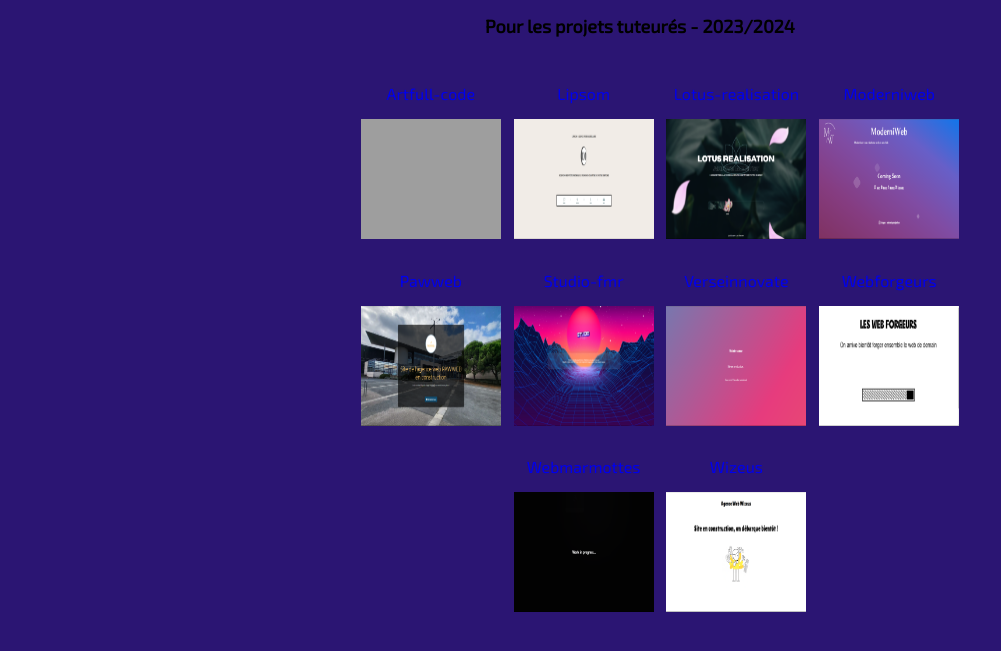
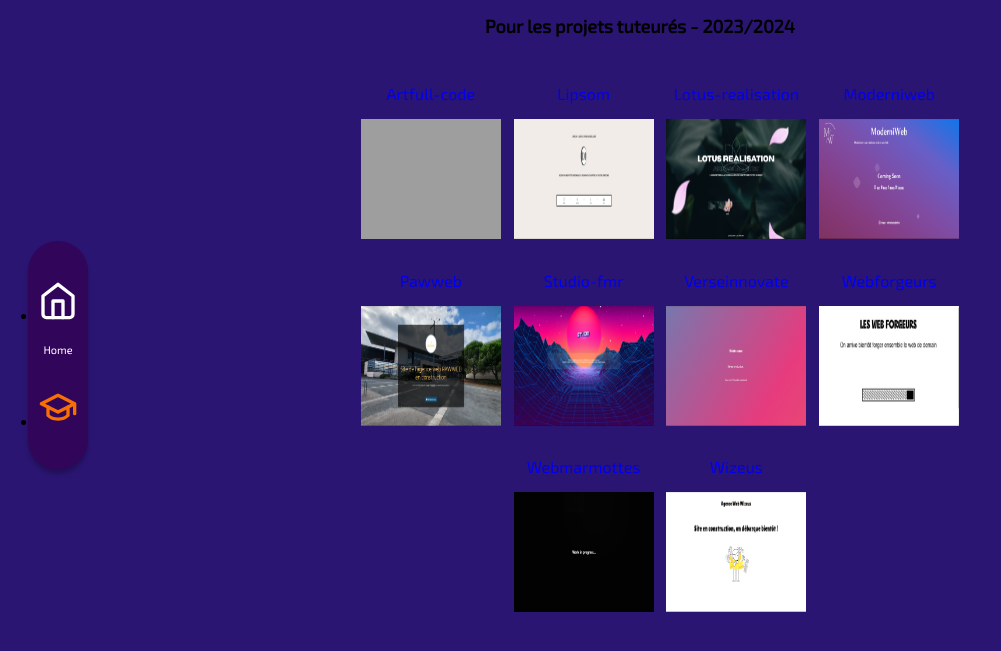
Before and after one commit to JohanMorga/SiteServeurLPMIAW, a PHP site: page /agence.php in a window 1280 px wide. Shown: the part 89-740 px from the top of the page, without its empty margins (0-1001 px from the left). Run offline with PHP 8.4, Linux system fonts and the light colour scheme; style sheets or scripts are compiled from the project's sources; grey boxes are pictures that could not be loaded.

Commit message:
add menu on agence.php

```diff
--- a/agence.php
+++ b/agence.php
@@ -14,6 +14,30 @@
     <h1 class="header__title">Les agences créées par les étudiants de la licence professionnelle
     </h1>
 </header>
+<nav>
+    <ul class="nav-menu">
+        <li class="nav-menu__element">
+            <a class="nav-menu__link nav-menu__link" href="index.php">
+                <svg xmlns="http://www.w3.org/2000/svg" width="40" height="40" viewBox="0 0 24 24" fill="none"
+                     stroke="currentColor" stroke-width="2" stroke-linecap="round" stroke-linejoin="round"
+                     class="lucide lucide-home">
+                    <path d="m3 9 9-7 9 7v11a2 2 0 0 1-2 2H5a2 2 0 0 1-2-2z"/>
+                    <polyline points="9 22 9 12 15 12 15 22"/>
+                </svg>
+                <p class="nav-menu__text nav-menu__text--active">Home</p></a>
+        </li>
+        <li class="nav-menu__element">
+            <a class="nav-menu__link--active" href="agence.php">
+                <svg xmlns="http://www.w3.org/2000/svg" width="40" height="40" viewBox="0 0 24 24" fill="none"
+                     stroke="currentColor" stroke-width="2" stroke-linecap="round" stroke-linejoin="round"
+                     class="lucide lucide-graduation-cap">
+                    <path d="M22 10v6M2 10l10-5 10 5-10 5z"/>
+                    <path d="M6 12v5c3 3 9 3 12 0v-5"/>
+                </svg>
+                <p class="nav-menu__text nav-menu__text--inactive">Agences</p></a>
+        </li>
+    </ul>
+</nav>
 <main>
     <section class="projets">
         <h2 class="projets__title">Pour les projets tuteurés - 2023/2024</h2>
--- a/index.php
+++ b/index.php
@@ -17,7 +17,7 @@
 <nav>
     <ul class="nav-menu">
         <li class="nav-menu__element">
-            <a class="nav-menu__link nav-menu__link--active" href="#">
+            <a class="nav-menu__link nav-menu__link--active" href="index.php">
                 <svg xmlns="http://www.w3.org/2000/svg" width="40" height="40" viewBox="0 0 24 24" fill="none"
                      stroke="currentColor" stroke-width="2" stroke-linecap="round" stroke-linejoin="round"
                      class="lucide lucide-home">
```
